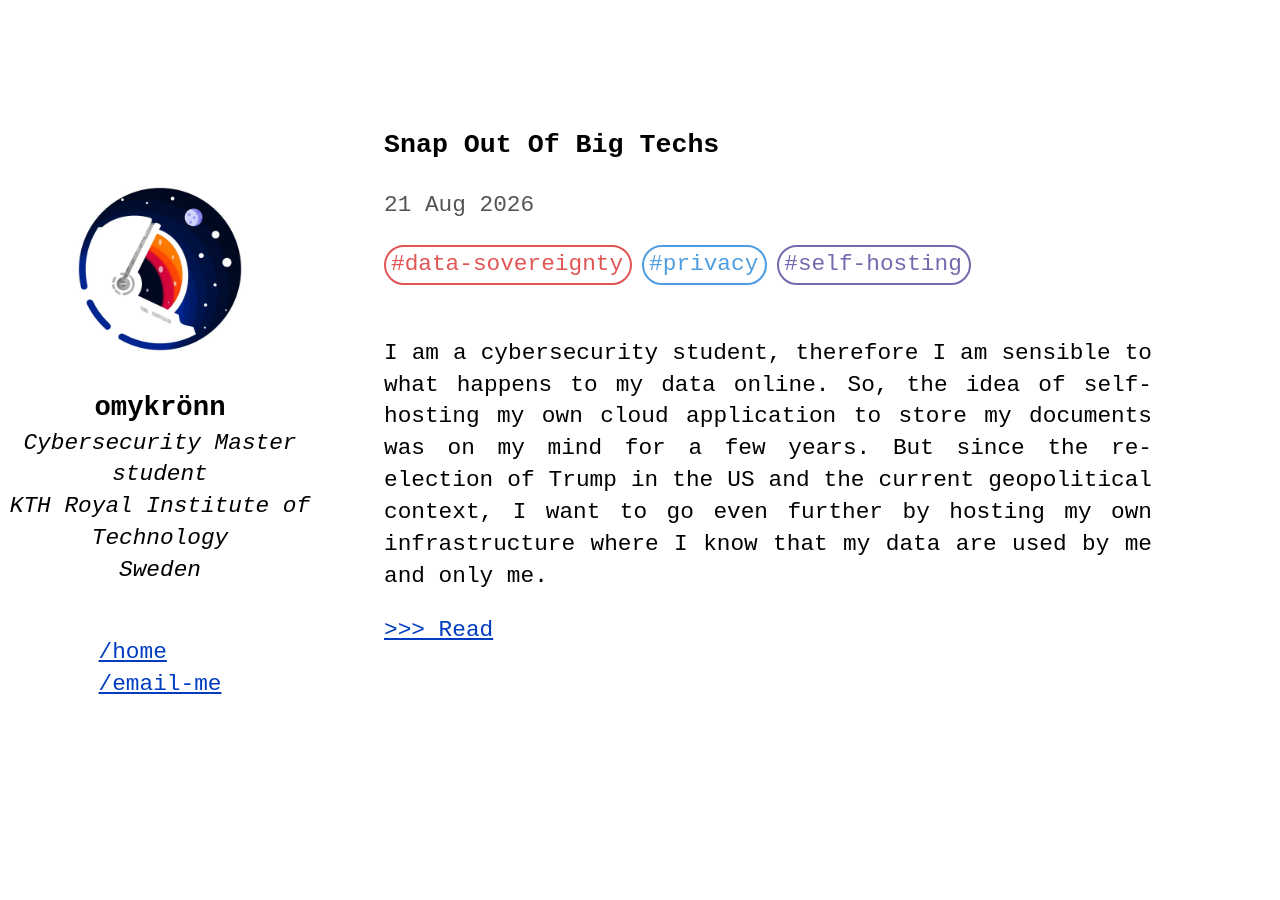
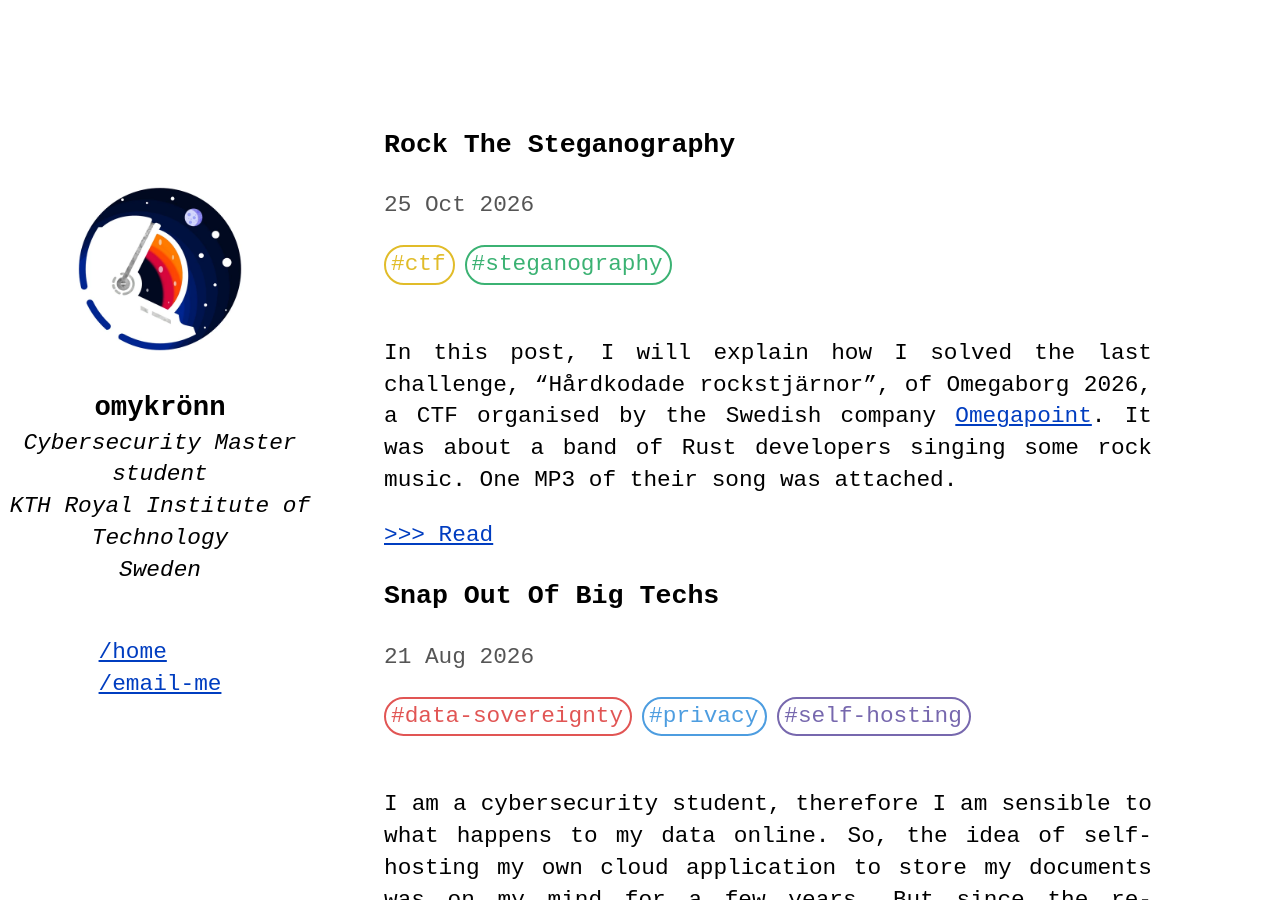
Before and after one commit to Omykronn/omykronn.github.io, a Jekyll site: the page built from index.html, in a window 1280 px wide and 900 px high. Built offline with Jekyll 4.4.1, drawn with Linux system fonts in a browser that asks for light colours; part of the change alters nothing that is shown.

Commit message:
post: rock the steganography

````diff
--- a/_data/tags.yml
+++ b/_data/tags.yml
@@ -4,3 +4,7 @@
   color: blue
 - name: self-hosting
   color: purple
+- name: ctf
+  color: yellow
+- name: steganography
+  color: green
--- /dev/null
+++ b/_posts/2026-10-25-rock-the-steganography.md
@@ -0,0 +1,85 @@
+---
+layout: post
+tags: ctf steganography
+---
+In this post, I will explain how I solved the last challenge, "Hårdkodade rockstjärnor", of Omegaborg 2026, a CTF organised by the Swedish company [Omegapoint](https://omegapoint.se). It was about a band of Rust developers singing some rock music. One MP3 of their song was attached.
+
+## First attempts
+
+My reflex after downloading the audio file was to check its spectrogram in Audacity, to see if anything was hidden. Indeed, there was nothing.
+
+So I decided to listen to the song and I discovered that the lyrics look like a program, mostly because of the last sentence `whisper my voice` which is somewhat similar to printing something. Thus, I wrote down all the lyrics:
+
+```
+my voice holds forever heartache
+the radio is midnight revolution
+the doorway is desperation resurrection thunderstruck
+rock my voice with the radio
+rock my voice with the doorway
+the revolt is heartbroken electricity love
+the ocean is temptation imagination silhouettes
+rock my voice with the revolt
+rock my voice with the ocean
+the skyline is beautiful moonlight
+the lightening is heartbroken loneliness thunder
+rock my voice with the skyline
+rock my voice with the lightening
+the silence says we were born to burn
+let my voice be my voice with the silence
+let my voice be my voice without the silence x2
+your rythm holds beautiful ashes
+the bass is heartache midnight
+the amber is electricity revolution forgiveness
+rock your rythm with the bass
+rock your rythm with the amber
+the flame is beautiful thunder
+the heartbeat is imagination silhouettes heartbroken
+the shadows are devastation forgiveness ashes
+rock your rythm with the flame
+rock your rythm with the heartbeat
+rock your rythm with the shadows
+the statics says turn the music down oh
+let your rythm be your rythm with the static
+let your rythm be your rythm without the static
+our finale hold beautiful ashes
+the storm is imagination heartbroken thunder
+the closing is devastation heartbreak ashes
+rock our finale with the revolt
+rock our finale with the storm
+rock our finale with the shadows
+rock our finale with the heartbeat
+rock our finale with the closing
+let my voice be my voice with your rythm
+let my voice be my voice with our finale
+whisper my voice
+```
+
+The lines with `is`, `holds` and `let` look like variable declarations and `rock` could be concatenation or summation. Then expressions like `my voice`, `the radio`, `the doorway` ... are variables and `forever`, `heartache`, `midnight` ... are values.
+
+I tried to bruteforce these values by considering them as digits and using the fact that the flag is something like `OP{...}`. For example, because the ASCII code of "O" is 79:
+
+- `forever` is 7
+- `heartache` is 9
+
+With this system, I assumed that the first value of a 3-value variable is necessarily 1.
+
+This was my mistake, because even though I bruteforced every other value with a Python script, no making-sense flag was found.
+
+## Rockstar
+
+After a lot more investigation, I discovered an esoteric programming language: [Rockstar](https://codewithrockstar.com/). It is based on 1980s rock lyrics and its syntax completely matches the song lyrics. Here are some of its basic concepts:
+
+| Rockstar                  | Pseudo-code              |
+| ------------------------- | ------------------------ |
+| `<var> holds <expr>`      | `<var> := array(<expr>)` |
+| `<var> is <expr>`         | `<var> := <expr>`        |
+| `rock <var> with <expr>`  | `push <var> <expr>`      |
+| `whisper <expr>`          | `print <expr>`           |
+
+Finally, what I called values are [Poetic Literals](https://codewithrockstar.com/docs/03-variables.html#poetic-literals): each value is equal to the number of letters (modulo 10). For example:
+
+- `flame` is 5
+- `silhouettes` is 1 (because 11 = 1 mod 10)
+- `temptation` is 0 (because 10 = 0 mod 10)
+
+Their concatenation is an ASCII code and in the end the flag was `OP{rock_beats_rust}` (after some small corrections).
````
